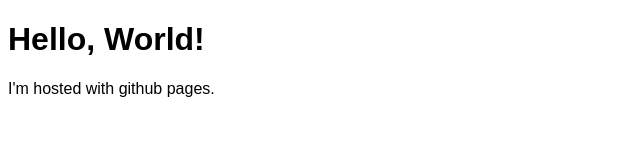
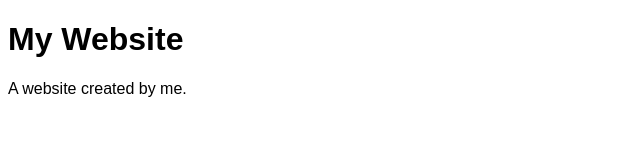
Before and after one commit to calebfarrow1/calebfarrow1.github.io, a plain HTML site: page index.html in a window 1280 px wide. Shown: the whole page, without its empty margins (0-640 px from the left). Drawn offline with Linux system fonts and the light colour scheme.

Commit message:
Update index.html

```diff
--- a/index.html
+++ b/index.html
@@ -11,8 +11,9 @@ body {
 </style>
 </head>
   <body>
-    <h1>
-      Hello, World!
-    </h1>
-    <p> I'm hosted with github pages.</p>
+     <div class="header">
+  <h1>My Website</h1>
+  <p>A website created by me.</p>
+</div>
   </body>
+</html>
```
